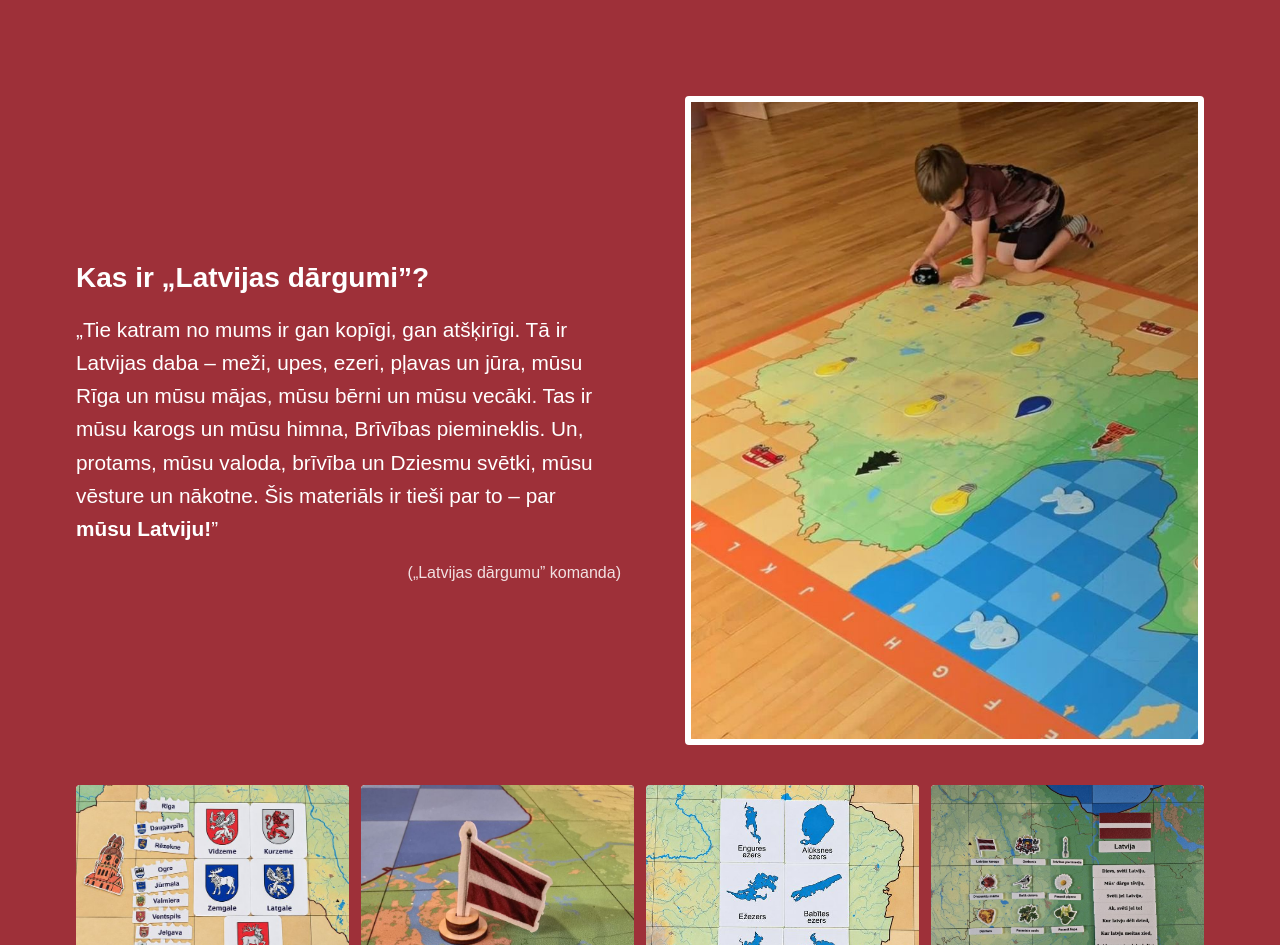
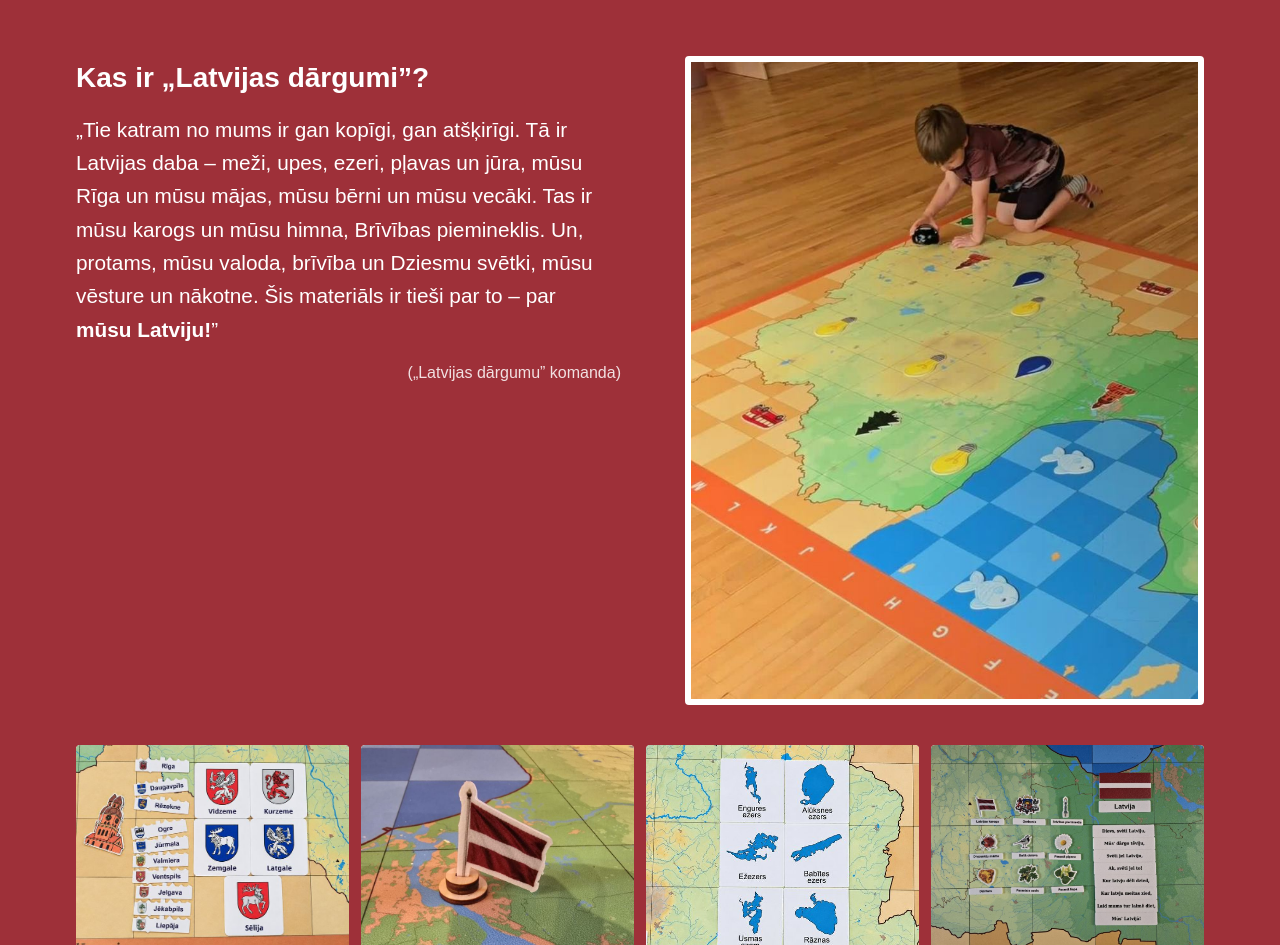
Before and after one commit to daigag/latvijasdargumi, a plain HTML site: page index.html in a window 1280 px wide. Shown: the part 899-1844 px from the top of the page. Drawn offline with Linux system fonts and the light colour scheme.

Commit message:
Par spēli: virsraksts tuvāk augšai
Claude-Session: https://claude.ai/code/session_015bKgZJWkHRUcjHv33818tm

```diff
--- a/index.html
+++ b/index.html
@@ -124,9 +124,9 @@ section{padding-block:clamp(36px,4.5vw,56px);scroll-margin-top:88px}
 
 /* Intro: Latvian flag carmine */
 section.par{padding:0}
-.par-top{background:var(--carmine);color:#fff;padding-block:clamp(56px,8vw,96px)}
+.par-top{background:var(--carmine);color:#fff;padding-block:clamp(36px,4.5vw,56px)}
 .par-top .eyebrow{color:#fff;display:flex;align-items:center;gap:12px}
-.intro{display:grid;grid-template-columns:1.05fr 1fr;gap:clamp(28px,5vw,64px);align-items:center}
+.intro{display:grid;grid-template-columns:1.05fr 1fr;gap:clamp(28px,5vw,64px);align-items:start}
 .intro > *{min-width:0}
 .quote{font-family:var(--font-hand);font-size:clamp(1.15rem,2vw,1.4rem);line-height:1.55;font-style:italic;color:#fff}
 .quote strong{font-weight:700;color:#fff;white-space:nowrap}
```
